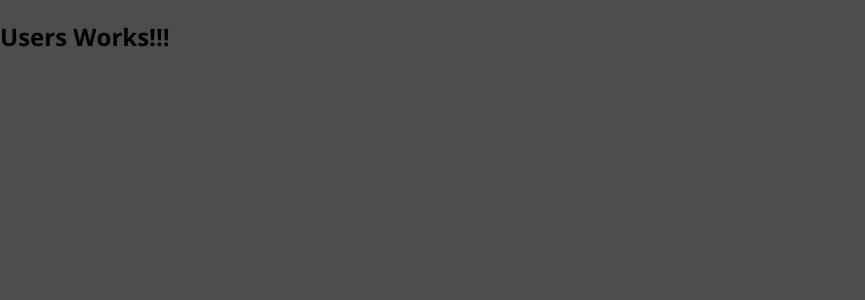
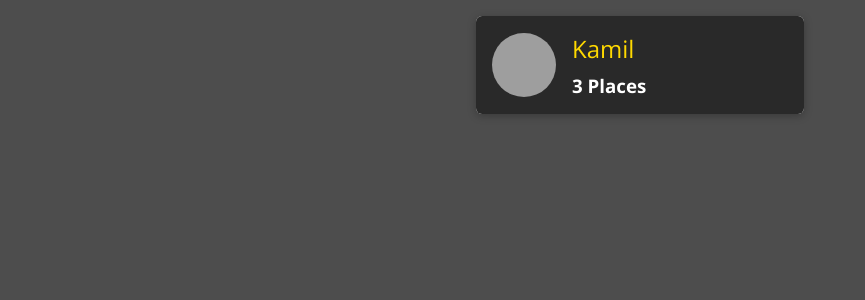
Before and after one commit to kxmyk/In-Japan, a React (Create React App) app: page / in a window 1280 px wide. Shown: the top 300 px of the page, without its empty margins (0-865 px from the left). Built offline with nearby package versions, Linux system fonts and the light colour scheme; grey boxes are pictures that could not be loaded.

Commit message:
added tab icon and userlist/useritem components

```diff
--- a/public/index.html
+++ b/public/index.html
@@ -9,35 +9,12 @@
       name="description"
       content="Web site created using create-react-app"
     />
-    <link rel="apple-touch-icon" href="logo192.png" />
-    <!--
-      manifest.json provides metadata used when your web app is installed on a
-      user's mobile device or desktop. See https://developers.google.com/web/fundamentals/web-app-manifest/
-    -->
+    <link rel="in-japan-logo" href="inJapan!.png" />
     <link rel="manifest" href="%PUBLIC_URL%/manifest.json" />
-    <!--
-      Notice the use of %PUBLIC_URL% in the tags above.
-      It will be replaced with the URL of the `public` folder during the build.
-      Only files inside the `public` folder can be referenced from the HTML.
-
-      Unlike "/favicon.ico" or "favicon.ico", "%PUBLIC_URL%/favicon.ico" will
-      work correctly both with client-side routing and a non-root public URL.
-      Learn how to configure a non-root public URL by running `npm run build`.
-    -->
-    <title>React App</title>
+    <title>inJapan!</title>
   </head>
   <body>
     <noscript>You need to enable JavaScript to run this app.</noscript>
     <div id="root"></div>
-    <!--
-      This HTML file is a template.
-      If you open it directly in the browser, you will see an empty page.
-
-      You can add webfonts, meta tags, or analytics to this file.
-      The build step will place the bundled scripts into the <body> tag.
-
-      To begin the development, run `npm start` or `yarn start`.
-      To create a production bundle, use `npm run build` or `yarn build`.
-    -->
   </body>
 </html>
--- a/src/index.css
+++ b/src/index.css
@@ -9,6 +9,7 @@ html {
 }
 
 body {
+  color: #fff;
   margin: 0;
   background: #4d4d4d;
 }
--- /dev/null
+++ b/src/shared/components/UIElements/Avatar.css
@@ -0,0 +1,15 @@
+.avatar {
+  width: 100%;
+  height: 100%;
+  display: flex;
+  justify-content: center;
+  align-items: center;
+}
+
+.avatar img {
+  display: block;
+  border-radius: 50%;
+  width: 100%;
+  height: 100%;
+  object-fit: cover;
+}
--- /dev/null
+++ b/src/shared/components/UIElements/Avatar.js
@@ -0,0 +1,17 @@
+import React from 'react';
+
+import './Avatar.css';
+
+const Avatar = (props) => {
+  return (
+    <div className={`avatar ${props.className}`} style={props.style}>
+      <img
+        src={props.image}
+        alt={props.alt}
+        style={{ width: props.width, height: props.width }}
+      />
+    </div>
+  );
+};
+
+export default Avatar;
--- /dev/null
+++ b/src/shared/components/UIElements/Card.css
@@ -0,0 +1,8 @@
+.card {
+  margin: 0;
+  box-shadow: 0 2px 8px rgba(0, 0, 0, 0.26);
+  border-radius: 6px;
+  padding: 1rem;
+  overflow: hidden;
+  background: white;
+}
--- /dev/null
+++ b/src/shared/components/UIElements/Card.js
@@ -0,0 +1,13 @@
+import React from 'react';
+
+import './Card.css';
+
+const Card = props => {
+  return (
+    <div className={`card ${props.className}`} style={props.style}>
+      {props.children}
+    </div>
+  );
+};
+
+export default Card;
--- /dev/null
+++ b/src/user/components/UserItem.css
@@ -0,0 +1,49 @@
+.user-item {
+  margin: 1rem;
+  width: calc(45% - 2rem);
+  min-width: 17.5rem;
+}
+
+.user-item a {
+  display: flex;
+  align-items: center;
+  width: 100%;
+  height: 100%;
+  text-decoration: none;
+  padding: 1rem;
+  color: white;
+  background: #292929;
+}
+
+.user-item a:hover,
+.user-item a:active {
+  background: #ffd900;
+}
+
+.user-item__content {
+  padding: 0;
+}
+
+.user-item__image {
+  width: 4rem;
+  height: 4rem;
+  margin-right: 1rem;
+}
+
+.user-item__info h2 {
+  font-size: 1.5rem;
+  margin: 0 0 0.5rem 0;
+  font-weight: normal;
+  color: #ffd900;
+}
+
+.user-item:hover h2,
+.user-item:active h2,
+.user-item:hover h3,
+.user-item:active h3 {
+  color: #292929;
+}
+
+.user-item__info h3 {
+  margin: 0;
+}
--- /dev/null
+++ b/src/user/components/UserItem.js
@@ -0,0 +1,28 @@
+import React from 'react';
+import { Link } from 'react-router-dom';
+
+import Avatar from '../../shared/components/UIElements/Avatar';
+import Card from '../../shared/components/UIElements/Card';
+import './UserItem.css';
+
+const UserItem = (props) => {
+  return (
+    <li className='user-item'>
+      <Card className='user-item__content'>
+        <Link to={`/${props.id}/places`}>
+          <div className='user-item__image'>
+            <Avatar image={props.image} alt={props.name} />
+          </div>
+          <div className='user-item__info'>
+            <h2>{props.name}</h2>
+            <h3>
+              {props.placeCount} {props.placeCount === 1 ? 'Place' : 'Places'}
+            </h3>
+          </div>
+        </Link>
+      </Card>
+    </li>
+  );
+};
+
+export default UserItem;
--- /dev/null
+++ b/src/user/components/UsersList.css
@@ -0,0 +1,10 @@
+.users-list {
+  list-style: none;
+  margin: 0 auto;
+  padding: 0;
+  width: 90%;
+  max-width: 50rem;
+  display: flex;
+  justify-content: center;
+  flex-wrap: wrap;
+}
--- /dev/null
+++ b/src/user/components/UsersList.js
@@ -0,0 +1,31 @@
+import React from 'react';
+
+import UserItem from './UserItem';
+import './UsersList.css';
+
+const UserList = (props) => {
+  if (props.items.length === 0) {
+    // if theres no users in database
+    return (
+      <div className='center'>
+        <h2>No users found. Yet!</h2>
+      </div>
+    );
+  }
+  // else return list of users
+  return (
+    <ul className='users-list'>
+      {props.items.map((user) => (
+        <UserItem
+          key={user.id}
+          id={user.id}
+          image={user.image}
+          name={user.name}
+          placeCount={user.places}
+        />
+      ))}
+    </ul>
+  );
+};
+
+export default UserList;
--- a/src/user/pages/Users.js
+++ b/src/user/pages/Users.js
@@ -1,7 +1,18 @@
 import React from 'react';
 
+import UsersList from '../components/UsersList';
+
 const Users = () => {
-  return <h2>Users Works!!!</h2>;
+  const USERS = [
+    {
+      id: 'u1',
+      name: 'Kamil',
+      image:
+        'https://samochody-specjalne.pl/wp-content/uploads/2021/02/xp-tgx-eot-individual-lion-s-2_a-678x381.jpg.pagespeed.ic.jQ4OtdHFpg.jpg',
+      places: 3,
+    },
+  ];
+  return <UsersList items={USERS} />;
 };
 
 export default Users;
```
Also changed, not shown: public/robots.txt (deleted), 1 other file (tests, documents, lock files or other folders).
